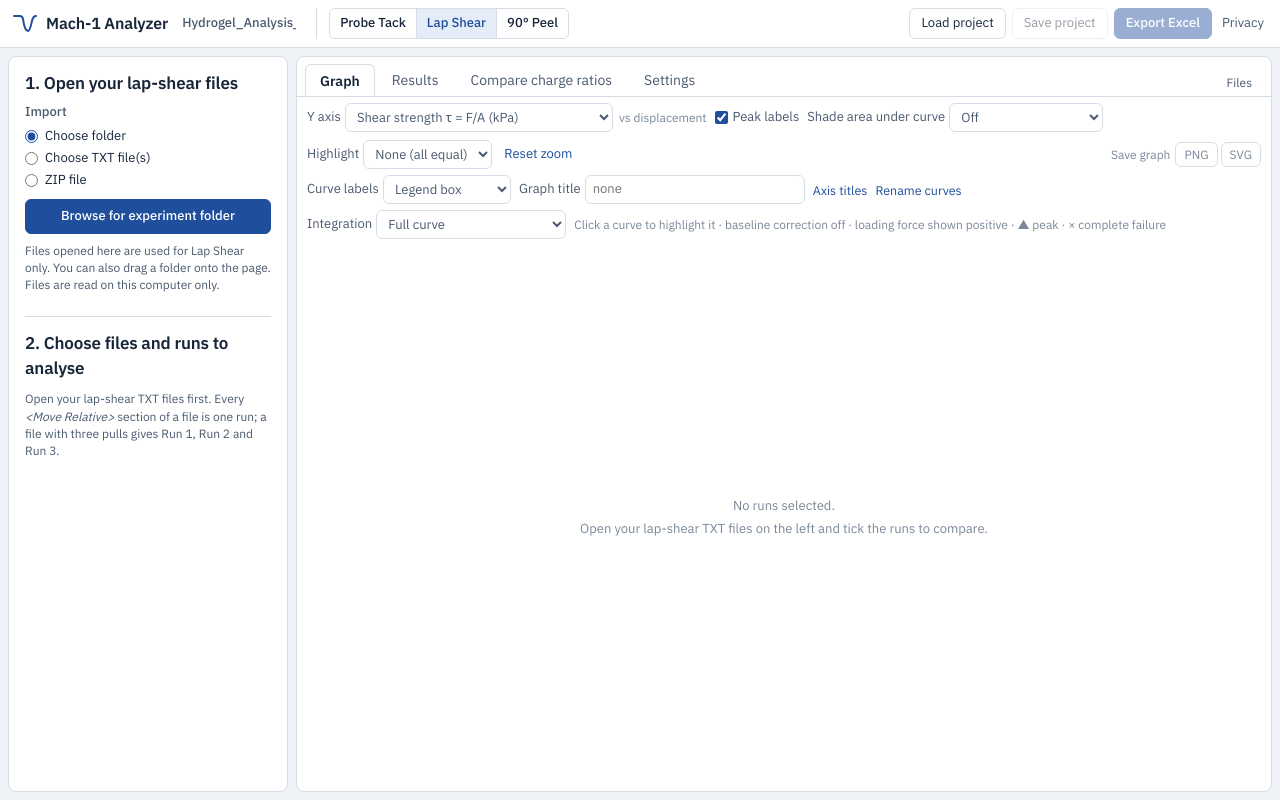
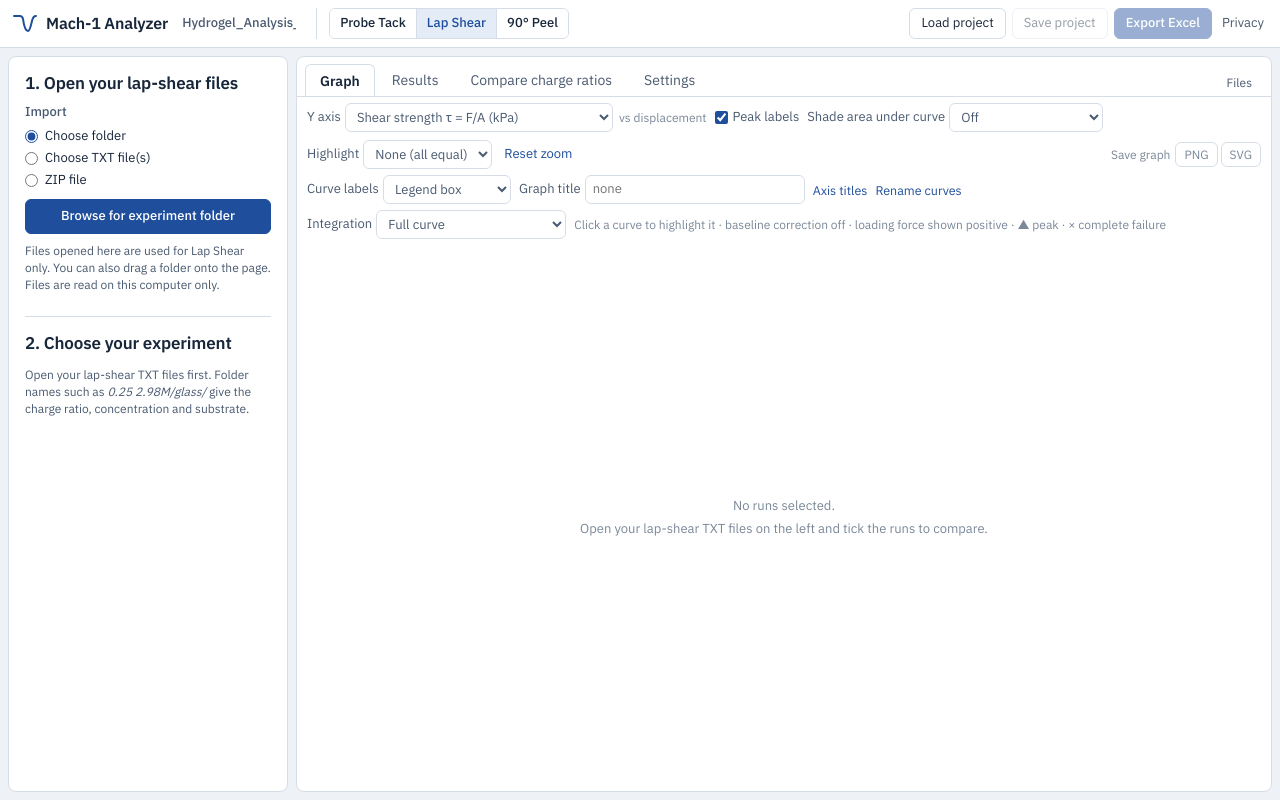
Before and after one commit to tofuscream-rgb/probetack-data-analyzer, a React (Vite) app: page / in a window 1280 px wide. Both pictures are taken after a click on the button "Lap Shear". Built offline with nearby package versions, Linux system fonts and the light colour scheme.

Commit message:
Lap Shear experiment picker: LapShearSidebar.tsx

```diff
--- a/src/components/lapShear/LapShearSidebar.tsx
+++ b/src/components/lapShear/LapShearSidebar.tsx
@@ -2,31 +2,42 @@ import { useApp } from '../../state/AppContext';
 import { useLapShear } from '../../state/lapShear';
 import { ImportStep } from '../Sidebar';
 import { RunPicker } from '../RunPicker';
+import { ExperimentPicker } from '../ExperimentPicker';
 
 /** Lap Shear sidebar: its own files (step 1) and the runs to graph and analyse (step 2). */
 export function LapShearSidebar() {
-  const { filesByMode, project } = useApp();
-  const { runs, selectedIds, setSelected } = useLapShear();
-  const off = new Set(project.lapShear.disabledFiles);
+  const { files } = useApp();
+  const { runs, picked, pick, options, setPick, selectedIds, setSelected } = useLapShear();
+  const pickedFileIds = new Set(picked.map((r) => r.file.fileId));
+  const pickedFiles = files.filter((l) => pickedFileIds.has(l.parsed.fileId));
   return (
     <nav className="sidebar" aria-label="Open lap-shear files and choose runs">
       <ImportStep />
       <section className="step">
-        <h2>2. Choose files and runs to analyse</h2>
+        <h2>2. Choose your experiment</h2>
         {!runs.length ? (
           <p className="hint">
-            Open your lap-shear TXT files first. Every <em>&lt;Move Relative&gt;</em> section of a file is one run; a file with three pulls gives Run 1, Run 2 and Run 3.
+            Open your lap-shear TXT files first. Folder names such as <em>0.25 2.98M/glass/</em> give the charge ratio, concentration and substrate.
           </p>
         ) : (
+          <>
+            <ExperimentPicker pick={pick} options={options} setPick={setPick} />
+            <p className="hint">{pickedFiles.length} file(s), {picked.length} run(s) in this choice.</p>
+          </>
+        )}
+      </section>
+      {runs.length > 0 && (
+        <section className="step">
+          <h2>3. Files and runs</h2>
           <RunPicker
-            files={filesByMode.lapShear.filter((l) => !off.has(l.parsed.fileId))}
-            runs={runs.map((r) => ({ id: r.id, fileId: r.file.fileId, cycleNumber: r.cycle.cycleNumber, ok: r.result.ok, error: r.result.error, peakGf: r.result.peak?.forceGf ?? null }))}
+            files={pickedFiles}
+            runs={picked.map((r) => ({ id: r.id, fileId: r.file.fileId, cycleNumber: r.cycle.cycleNumber, ok: r.result.ok, error: r.result.error, peakGf: r.result.peak?.forceGf ?? null }))}
             selectedIds={selectedIds}
             setSelected={setSelected}
-            hint="Tick any number of files (all their runs) or open a file (▸) to tick single runs. Ticked runs are drawn on the graph, listed in the results and used in Compare. Each run keeps its own dimensions and failure mode (Results tab)."
+            hint="Tick any number of files (all their runs) or open a file (▸) to tick single runs. Compare charge ratios uses the ticked runs of every experiment. Each run keeps its own dimensions and failure mode (Results tab)."
           />
-        )}
-      </section>
+        </section>
+      )}
     </nav>
   );
 }
```
